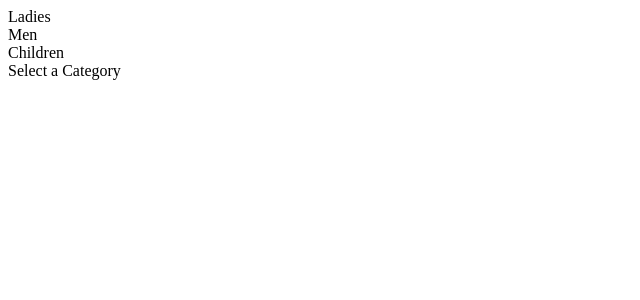
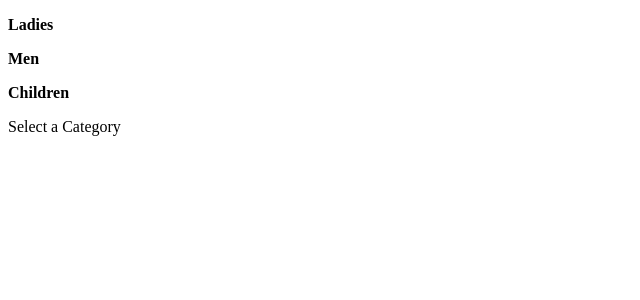
Before and after one commit to marikomands/Clothes-List-Different-Version, a React (Create React App) app: page / in a window 1280 px wide. Shown: the top 300 px of the page, without its empty margins (0-640 px from the left). Built offline with nearby package versions, Linux system fonts and the light colour scheme.

Commit message:
added style to categories

```diff
--- a/src/components/CategoryList.js
+++ b/src/components/CategoryList.js
@@ -20,7 +20,7 @@ const CategoryList = ({ items, setCategory }) => {
             setCategory(category);
           }}
         >
-          {category}
+          <p style={{ fontWeight: "bold" }}> {category}</p>
         </div>
       );
     });
```
